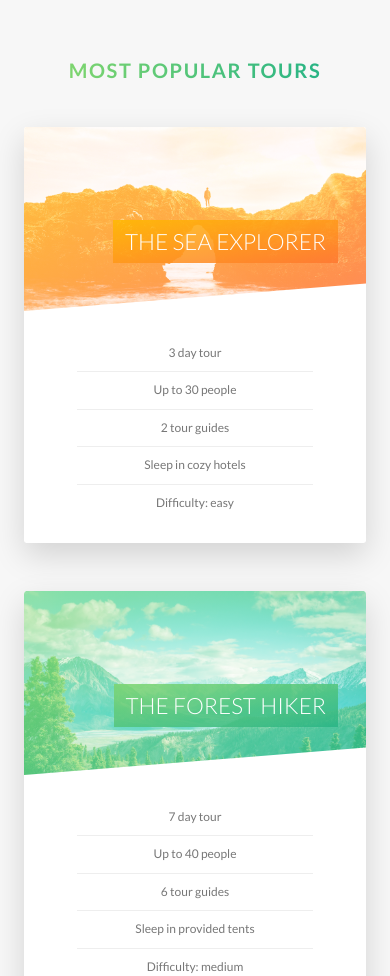
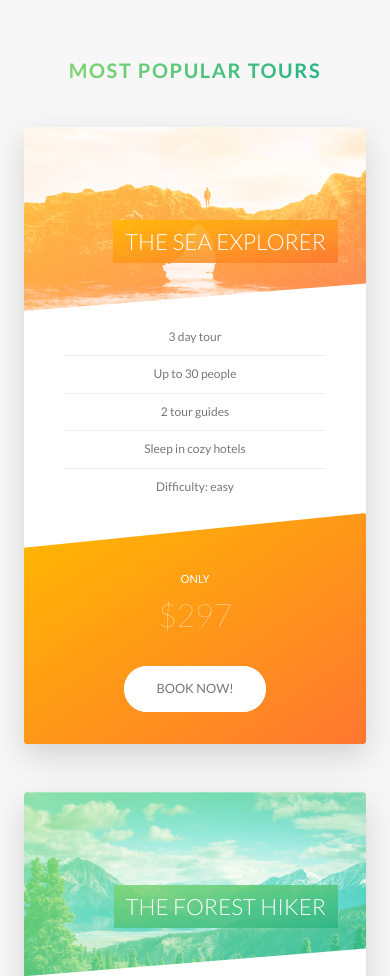
Before and after one commit to ElmCas/Natours, a website: page index.html in a window 390 px wide. Shown: the part 2462-3438 px from the top of the page. Drawn offline with Linux system fonts and the light colour scheme.

Commit message:
Add media queries to tours, stories and booking Fix some issues with the radio buttons and the labels in booking _form

```diff
--- a/sass/components/_card.scss
+++ b/sass/components/_card.scss
@@ -140,4 +140,47 @@
     font-size: 6rem;
     font-weight: 100;
   }
+
+  @include respond(tab-port) {
+    height: auto;
+    border-radius: 0.3rem;
+    background-color: $color-white;
+    box-shadow: 0 1.5rem 4rem rgba($color-black, 0.15);
+
+    &__side {
+      height: auto;
+      position: relative;
+      box-shadow: none;
+
+      &--back {
+        transform: rotateY(0);
+        clip-path: polygon(0 15%, 100% 0, 100% 100%, 0 100%);
+      }
+    }
+
+    &:hover &__side--front {
+      transform: rotateY(0);
+    }
+
+    &__details {
+      padding: 1rem;
+    }
+
+    &__cta {
+      position: relative;
+      top: 0;
+      left: 0;
+      transform: translate(0);
+      width: 100%;
+      padding: 7rem 4rem 4rem 4rem;
+    }
+
+    &__price-box {
+      margin-bottom: 3rem;
+    }
+
+    &__price-value {
+      font-size: 4rem;
+    }
+  }
 }
--- a/sass/components/_form.scss
+++ b/sass/components/_form.scss
@@ -15,6 +15,10 @@
     width: 90%;
     display: block;
     transition: all 0.3s;
+
+    @include respond(tab-port) {
+      width: 100%;
+    }
 
     &:focus {
       outline: none;
@@ -51,6 +55,11 @@
   &__radio-group {
     width: 49%;
     display: inline-block;
+
+    @include respond(tab-port) {
+      width: 100%;
+      margin-bottom: 2rem;
+    }
   }
 
   &__radio-input {
@@ -61,7 +70,8 @@
     font-size: $default-font-size;
     cursor: pointer;
     position: relative;
-    padding-left: 1.5rem;
+    // padding-left: 1.5rem;
+    padding-left: 3.5rem;
   }
 
   &__radio-button {
@@ -71,9 +81,9 @@
     border-radius: 50%;
     display: inline-block;
     position: absolute;
-    left: 0;
-    top: 0;
-    left: -2.3rem;
+    // left: 0;
+    left: -0.4rem;
+    // left: -2.3rem;
     top: -0.5rem;
     padding-right: 2rem;
 
--- a/sass/components/_story.scss
+++ b/sass/components/_story.scss
@@ -13,6 +13,16 @@
     transform: skewX(12deg);
   }
 
+  @include respond(tab-port) {
+    width: 100%;
+    padding: 4rem;
+    padding-left: 7rem;
+  }
+
+  @include respond(phone) {
+    transform: skewX(0);
+  }
+
   &__shape {
     width: 15rem;
     height: 15rem;
@@ -25,6 +35,10 @@
     transform: translateX(-3rem) skewX(12deg);
     position: relative;
     overflow: hidden; /*to fix the strange line appearing on the sides of the image when hovering*/
+
+    @include respond(phone) {
+      transform: translateX(-3rem) skewX(0);
+    }
   }
 
   &__img {
@@ -36,6 +50,10 @@
 
   &__text {
     transform: skewX(12deg);
+
+    @include respond(phone) {
+      transform: skew(0);
+    }
   }
 
   &__caption {
--- a/sass/pages/_home.scss
+++ b/sass/pages/_home.scss
@@ -57,14 +57,29 @@
 
 .book {
   background-image: linear-gradient(105deg, rgba($color-white, 0.9) 0%, rgba($color-white, 0.9) 50%, transparent 50%), url(../img/nat-10.jpg);
-  background-size: cover;
+  background-size: 100%;
   border-radius: 0.3rem;
   box-shadow: 0 1.5rem 4rem rgba($color-black, 0.2);
 
-  height: 50rem;
+  @include respond(tab-land) {
+    background-image: linear-gradient(105deg, rgba($color-white, 0.9) 0%, rgba($color-white, 0.9) 65%, transparent 65%), url(../img/nat-10.jpg);
+    background-size: cover;
+  }
+
+  @include respond(tab-port) {
+    background-image: linear-gradient(to right, rgba($color-white, 0.9) 0%, rgba($color-white, 0.9) 100%), url(../img/nat-10.jpg);
+    background-size: cover;
+  }
 
   &__form {
     width: 50%;
     padding: 6rem;
+
+    @include respond(tab-land) {
+      width: 70%;
+    }
+    @include respond(tab-port) {
+      width: 100%;
+    }
   }
 }
```
Also changed, not shown: css/style.css.
